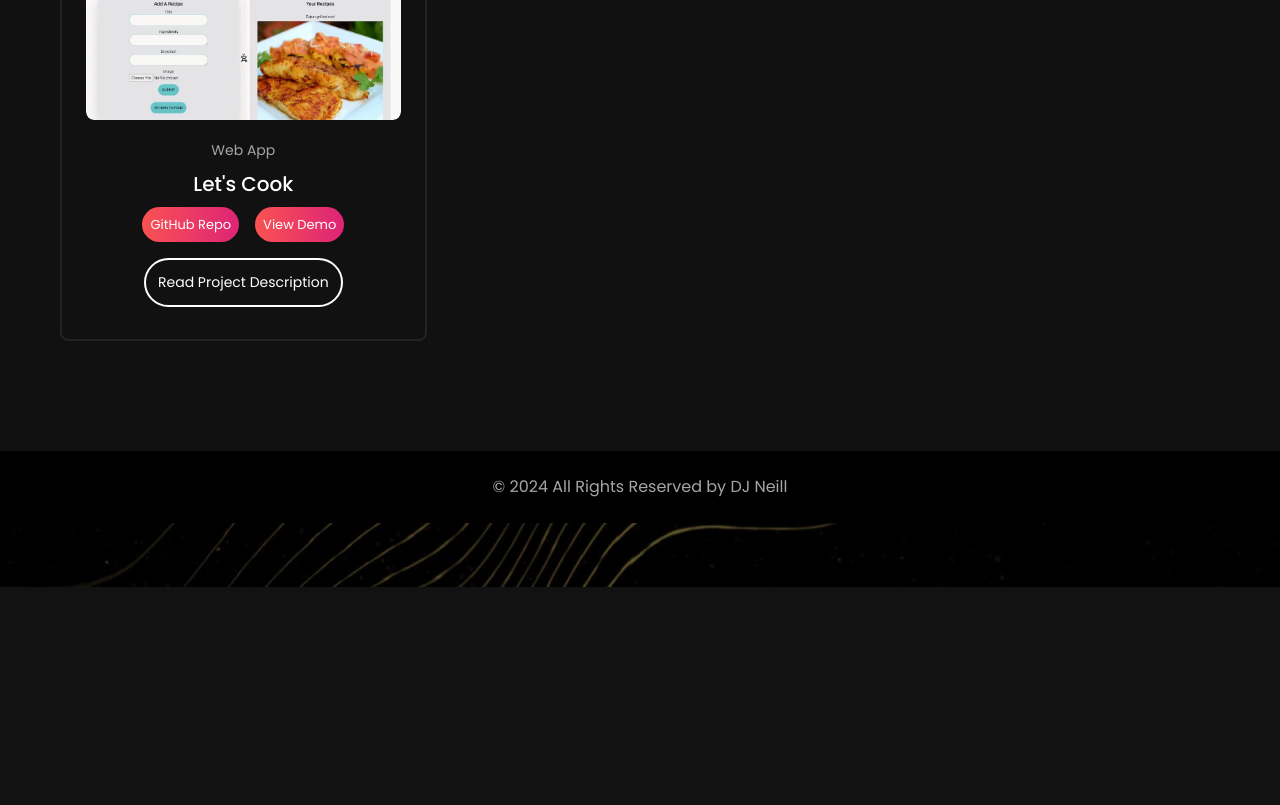
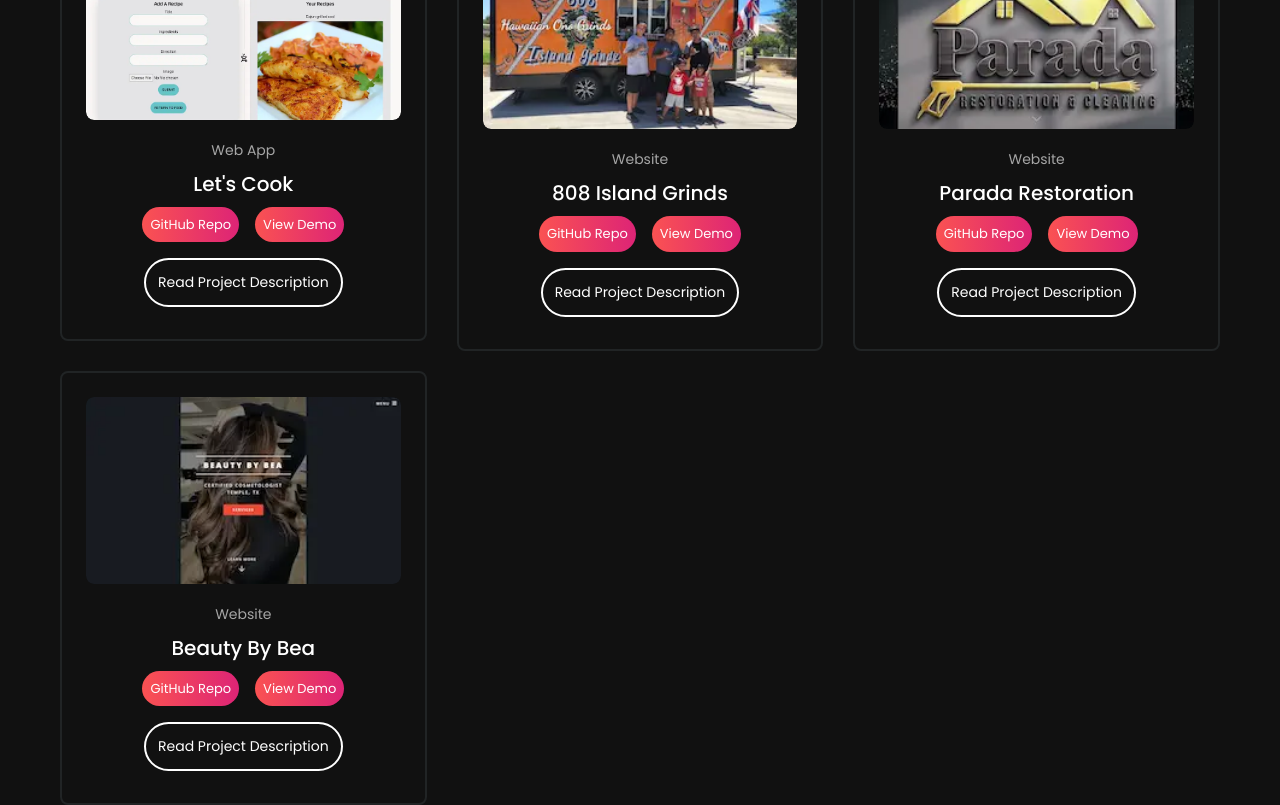
Before and after one commit to djneill/React-Portfolio, a Next.js app: page /works in a window 1280 px wide. Shown: the part 840-1645 px from the top of the page. Before the commit the page ends 1427 px from the top, so only its background shows below. Built offline with nearby package versions, Linux system fonts and the light colour scheme.

Commit message:
add websites back to portfolio for client to view.

```diff
--- a/data/worksData.js
+++ b/data/worksData.js
@@ -59,21 +59,49 @@
     description:
       "Let's Cook is a full-stack web app. I wanted to create a place where users could post their favorite recipes, search for new recipes, and save their favorite recipes to a collection that they could easily find. Users can like, save, and comment on recipes, as well as delete recipes from their favorites that they may not want to keep saved.",
   },
-  // {
-  //   id: "4",
-  //   tag: "Website",
-  //   title: "808 Island Grinds",
-  //   img: "/images/work_images/808ig.webp",
-  //   imgSmall: "/images/work_images/small/808sm.webp",
-  //   bg: "#FFF3FC",
-  //   client: "808 Island Grinds",
-  //   languages: "HTML, CSS, Javascript, Bootstrap",
-  //   link: "https://islandgrinds.netlify.app/",
-  //   repoLink: "https://github.com/djneill/islandGrinds",
-  //   linkText: "islandgrinds.netlify.app",
-  //   description:
-  //     "808 Island Grinds is a website designed to showcase the food and services provided by our client's business. It includes information about the company, services offered, contact details, and a contact form for potential customers to get in touch.",
-  // },
+  {
+    id: "",
+    tag: "Website",
+    title: "808 Island Grinds",
+    img: "/images/work_images/808ig.webp",
+    imgSmall: "/images/work_images/small/808sm.webp",
+    bg: "#FFF3FC",
+    client: "808 Island Grinds",
+    languages: "HTML, CSS, Javascript, Bootstrap",
+    link: "https://islandgrinds.netlify.app/",
+    repoLink: "https://github.com/djneill/islandGrinds",
+    linkText: "islandgrinds.netlify.app",
+    description:
+      "808 Island Grinds is a website designed to showcase the food and services provided by our client's business. It includes information about the company, services offered, contact details, and a contact form for potential customers to get in touch.",
+  },
+  {
+    id: "6",
+    tag: "Website",
+    title: "Parada Restoration",
+    img: "/images/work_images/pr.webp",
+    imgSmall: "/images/work_images/small/prsm.webp",
+    bg: "#FFF0F0",
+    client: "Parada Restoration",
+    languages: "HTML, CSS, Javascript",
+    link: "https://paradarestoration.netlify.app/",
+    linkText: "paradarestoration.netlify.app",
+    description:
+      "Parada Restoration is a website designed to showcase the restoration services provided by our client's business. It includes information about the company, services offered, contact details, and a contact form for potential customers to get in touch.",
+  },
+  {
+    id: "7",
+    tag: "Website",
+    title: "Beauty By Bea",
+    img: "/images/work_images/bea.webp",
+    imgSmall: "/images/work_images/small/beaSm.webp",
+    bg: "#FFFAE9",
+    client: "Beauty By Bea",
+    languages: "HTML, CSS, Javascript",
+    link: "https://beautybybea.netlify.app/",
+    linkText: "beautybybea.netlify.app",
+    description:
+      "Beauty By Bea is a website designed to showcase the beauty services provided by our client's business. It includes information about the company, services offered, contact details, and a contact form for potential customers to get in touch.",
+  },
   // {
   //   id: "4",
   //   tag: "Web App",
@@ -164,20 +192,6 @@
   //     "DJ's Consulting is a software development and consulting firm. It includes information about the company, services offered, contact details, and a contact form for potential customers to get in touch.",
   // },
   // {
-  //   id: "5",
-  //   tag: "Website",
-  //   title: "Parada Restoration",
-  //   img: "/images/work_images/pr.webp",
-  //   imgSmall: "/images/work_images/small/prsm.webp",
-  //   bg: "#FFF0F0",
-  //   client: "Parada Restoration",
-  //   languages: "HTML, CSS, Javascript",
-  //   link: "https://paradarestoration.netlify.app/",
-  //   linkText: "paradarestoration.netlify.app",
-  //   description:
-  //     "Parada Restoration is a website designed to showcase the restoration services provided by our client's business. It includes information about the company, services offered, contact details, and a contact form for potential customers to get in touch.",
-  // },
-  // {
   //   id: "6",
   //   tag: "Website",
   //   title: "John's Gym Temple",
@@ -190,20 +204,6 @@
   //   linkText: "tmbjj.netlify.app",
   //   description:
   //     "John's Gym Temple is a website designed to showcase the martial arts services provided by our client's business. It includes information about the company, services offered, contact details, and a contact form for potential customers to get in touch.",
-  // },
-  // {
-  //   id: "7",
-  //   tag: "Website",
-  //   title: "Beauty By Bea",
-  //   img: "/images/work_images/bea.webp",
-  //   imgSmall: "/images/work_images/small/beaSm.webp",
-  //   bg: "#FFFAE9",
-  //   client: "Beauty By Bea",
-  //   languages: "HTML, CSS, Javascript",
-  //   link: "https://beautybybea.netlify.app/",
-  //   linkText: "beautybybea.netlify.app",
-  //   description:
-  //     "Beauty By Bea is a website designed to showcase the beauty services provided by our client's business. It includes information about the company, services offered, contact details, and a contact form for potential customers to get in touch.",
   // },
   // {
   //   id: "9",
```
